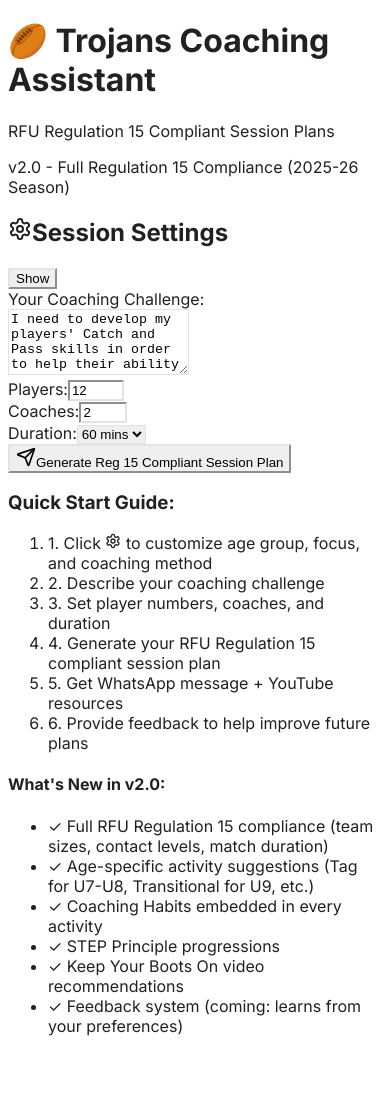
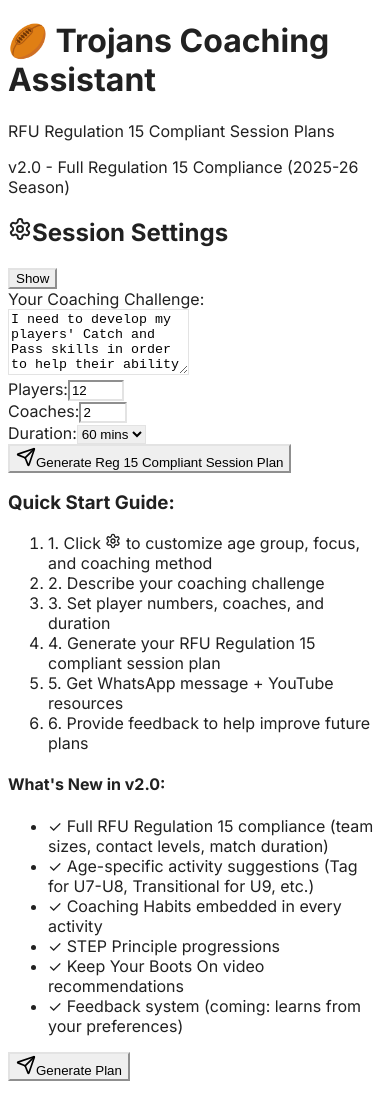
Before and after one commit to footnote42/trojans-coaching-assistant, a React (Vite) app in the folder client/: page / in a window 390 px wide. Before the commit the page ends 1052 px from the top, so only its background shows below. Built offline with nearby package versions, Linux system fonts and the light colour scheme.

Commit message:
Add Mobile Sticky Button

```diff
--- a/client/src/App.tsx
+++ b/client/src/App.tsx
@@ -561,10 +561,11 @@
             </div>
           </div>
 
+          {/* Desktop button - hidden on mobile */}
           <button
             onClick={getCoachingAdvice}
             disabled={loading || !challenge.trim()}
-            className="w-full bg-blue-600 hover:bg-blue-700 disabled:bg-gray-400 text-white font-semibold py-3 px-6 rounded-lg transition-colors flex items-center justify-center gap-2"
+            className="hidden md:flex w-full bg-blue-600 hover:bg-blue-700 disabled:bg-gray-400 text-white font-semibold py-3 px-6 rounded-lg transition-colors items-center justify-center gap-2"
           >
             {loading ? (
               <>
@@ -737,6 +738,30 @@
         )}
       </div>
 
+      {/* Mobile sticky button - fixed at bottom, hidden on desktop */}
+      <div className="md:hidden fixed bottom-0 left-0 right-0 p-4 bg-white dark:bg-gray-900 border-t border-gray-200 dark:border-gray-800 shadow-lg z-50">
+        <button
+          onClick={getCoachingAdvice}
+          disabled={loading || !challenge.trim()}
+          className="w-full bg-blue-600 hover:bg-blue-700 active:bg-blue-800 disabled:bg-gray-400 text-white font-semibold py-4 px-6 rounded-lg transition-colors flex items-center justify-center gap-2 touch-manipulation min-h-[48px]"
+        >
+          {loading ? (
+            <>
+              <Loader2 className="animate-spin" size={20} />
+              <span className="text-sm">Creating...</span>
+            </>
+          ) : (
+            <>
+              <Send size={20} />
+              <span>Generate Plan</span>
+            </>
+          )}
+        </button>
+      </div>
+
+      {/* Bottom padding on mobile to prevent content being hidden by sticky button */}
+      <div className="md:hidden h-20" aria-hidden="true" />
+
       {/* API Key Modal */}
       <ApiKeyModal
         isOpen={showApiKeyModal}
```
